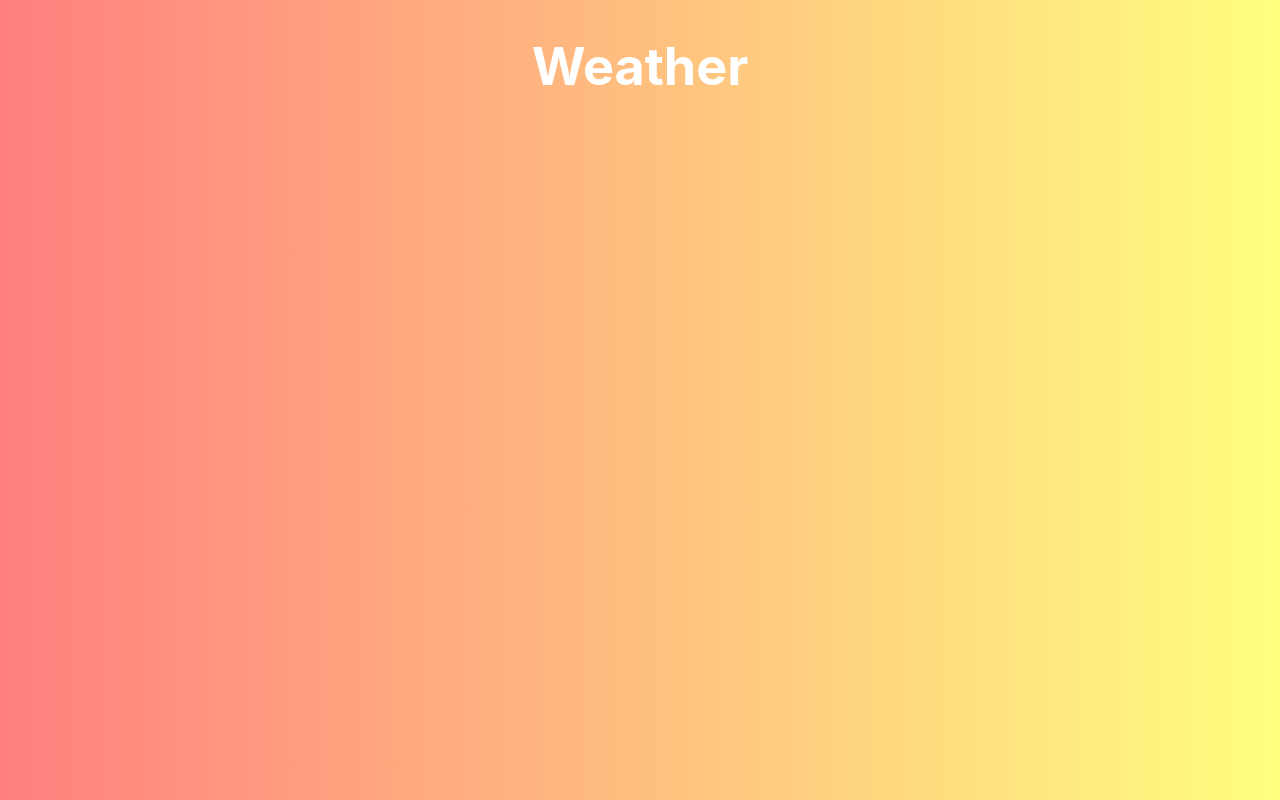
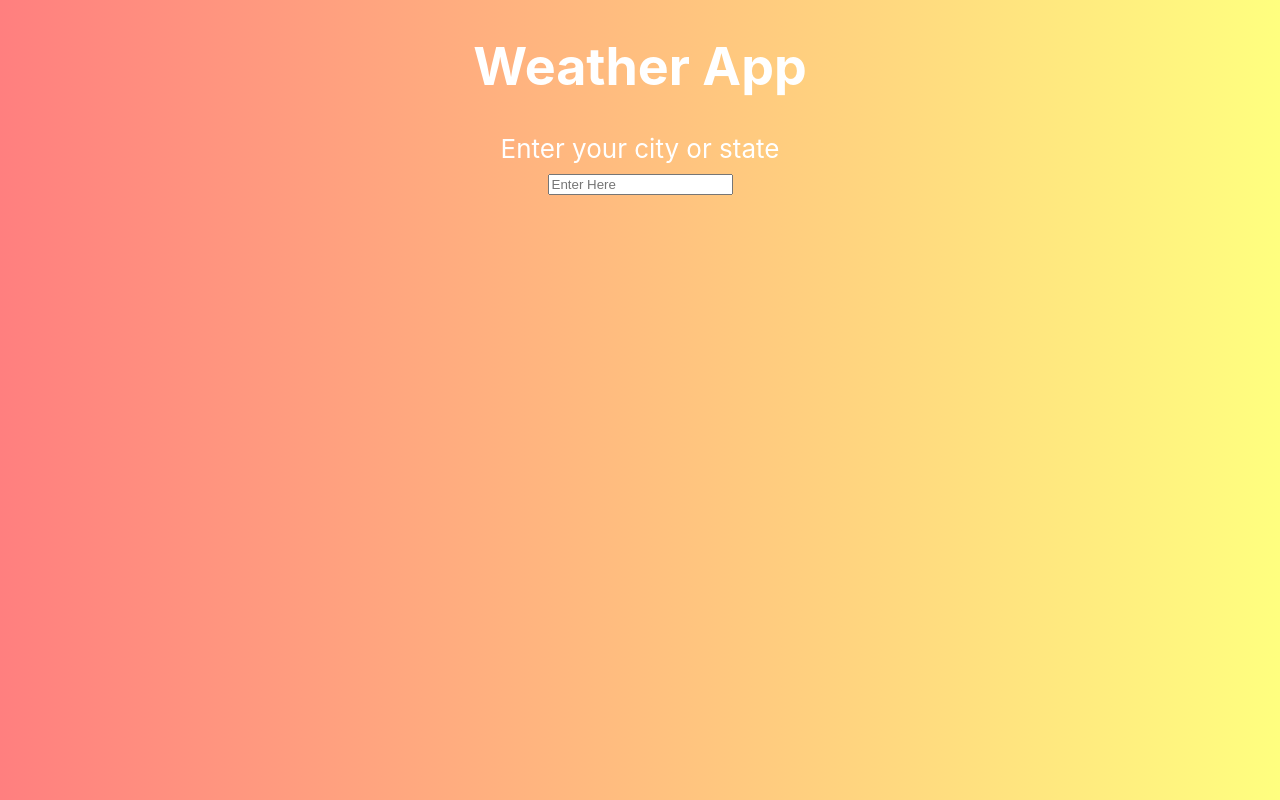
Before and after one commit to luanesouza/weather-app, a React (Create React App) app: page / in a window 1280 px wide. Built offline with nearby package versions, Linux system fonts and the light colour scheme.

Commit message:
displays weather on page

```diff
--- a/src/App.css
+++ b/src/App.css
@@ -23,3 +23,10 @@ body {
   position: absolute;
   width: 100%;
 }
+
+section > #weather-results {
+  margin: 2rem;
+  background-color: rgba(255, 255, 255, .5);
+  height: 50vh;
+  color: black;
+}
--- a/src/components/app.jsx
+++ b/src/components/App.js
@@ -1,9 +1,15 @@
 import React from "react";
 import { ReactComponent as Logo } from "../images/sun.svg";
+import WeatherForm from './WeatherForm'
 import "../App.css";
 
 function App() {
-  return <h1>Weather</h1>;
+  return (
+    <main>
+      <h1>Weather App</h1>
+      <WeatherForm />
+    </main>
+  );
 }
 
 export default App;
--- /dev/null
+++ b/src/components/WeatherForm.js
@@ -0,0 +1,82 @@
+import React, { Component } from 'react';
+import { fetchWeather } from '../utils'
+import WeatherResults from './WeatherResults'
+
+class WeatherForm extends Component{
+  state = {
+    region: '',
+    regionName: '',
+    weather: '',
+    desc: '',
+    temp_max: '',
+    temp_min: '',
+    humidity: '',
+    weatherIcon: ''
+  }
+
+
+  handleChange(event){
+    const {name, value} = event.target
+
+    this.setState({
+      [name]: value
+    });
+  }
+
+  async handleSubmit(evt){
+    evt.preventDefault()
+
+    const userRegionInput = this.state.region
+
+    let response = await fetchWeather(userRegionInput)
+
+    let regionName = response.name
+    let weather = response.weather[0].main;
+    let desc = response.weather[0].description;
+    let temp_max = response.main.temp_max;
+    let temp_min = response.main.temp_min;
+    let weatherIcon = response.weather[0].icon;
+
+    this.setState({
+      region: '',
+      desc: desc,
+      weatherIcon: weatherIcon,
+      regionName: regionName,
+      weather: weather,
+      temp_max: temp_max,
+      temp_min: temp_min
+    })
+  }
+
+  render(){
+    const { region, regionName, weather, desc, temp_max, temp_min, weatherIcon } = this.state
+    return(
+      <section>
+        Enter your city or state
+        <form onSubmit={(evt) => this.handleSubmit(evt)}>
+          <input
+            type='text'
+            name='region'
+            value={region}
+            onChange={(event) =>
+              this.handleChange(event)}
+            placeholder='Enter Here'
+            autoComplete='off'/>
+        </form>
+        {
+        weather
+          ?
+        <WeatherResults
+          name={regionName}
+          weather={weather}
+          desc={desc}
+          weatherIcon={weatherIcon}
+          temp_max={temp_max}
+          temp_min={temp_min}/>
+        :
+        null}
+      </section>
+    )
+  }
+}
+export default WeatherForm;
--- a/src/components/WeatherForm.jsx
+++ /dev/null
@@ -1,3 +0,0 @@
-import React, { Component } from 'react';
-
-export default class extends
--- /dev/null
+++ b/src/components/WeatherResults.js
@@ -0,0 +1,21 @@
+import React from 'react';
+
+export default function WeatherResults(props){
+
+  const {name, weather, desc, temp_max, temp_min, weatherIcon} = props;
+
+  let temperatureMax = temp_max.toString().split('.')
+  let temperatureMin = temp_min.toString().split('.')
+  return(
+
+    <section id='weather-results'>
+      <h3>{name}, US</h3>
+      <h3>Weather: {weather}</h3>
+      <img src={`https://openweathermap.org/img/w/${weatherIcon}.png`} alt='weather-icon'/>
+        <p>{desc.toUpperCase()}</p>
+      <h3>Max Temperature: {temperatureMax[0]} °F</h3>
+      <h3>Min Temperature: {temperatureMin[0]} °F</h3>
+    </section>
+
+  )
+}
--- a/src/index.js
+++ b/src/index.js
@@ -1,5 +1,5 @@
 import React from "react";
 import ReactDOM from "react-dom";
-import App from "./components/app";
+import App from "./components/App";
 
 ReactDOM.render(<App />, document.getElementById("root"));
--- a/src/utils.js
+++ b/src/utils.js
@@ -3,15 +3,16 @@ const axios = require('axios')
 const BASE_URL = 'https://api.openweathermap.org/data/2.5/weather?'
 const API_KEY = 'd29e9cce44012ae03806fcd9edc39a4e';
 
-const fetchWeather = async cityName => {
+const fetchWeather = async regionName => {
   // TODO: fetch weather forecast from endpoint
   // from https://openweathermap.org/api
   try {
-    const response = await axios.get(`${BASE_URL}q=${cityName},us&APPID=${API_KEY}`);
-    console.log(response.data);
+    const response = await axios.get(`${BASE_URL}q=${regionName}&units=imperial,us&APPID=${API_KEY}`);
+    return response.data;
   } catch(e) {
     console.error(e.message);
   }
 };
 
-fetchWeather('Brooklyn')
+
+export { fetchWeather }
```
Also changed, not shown: 1 other file (tests, documents, lock files or other folders).
